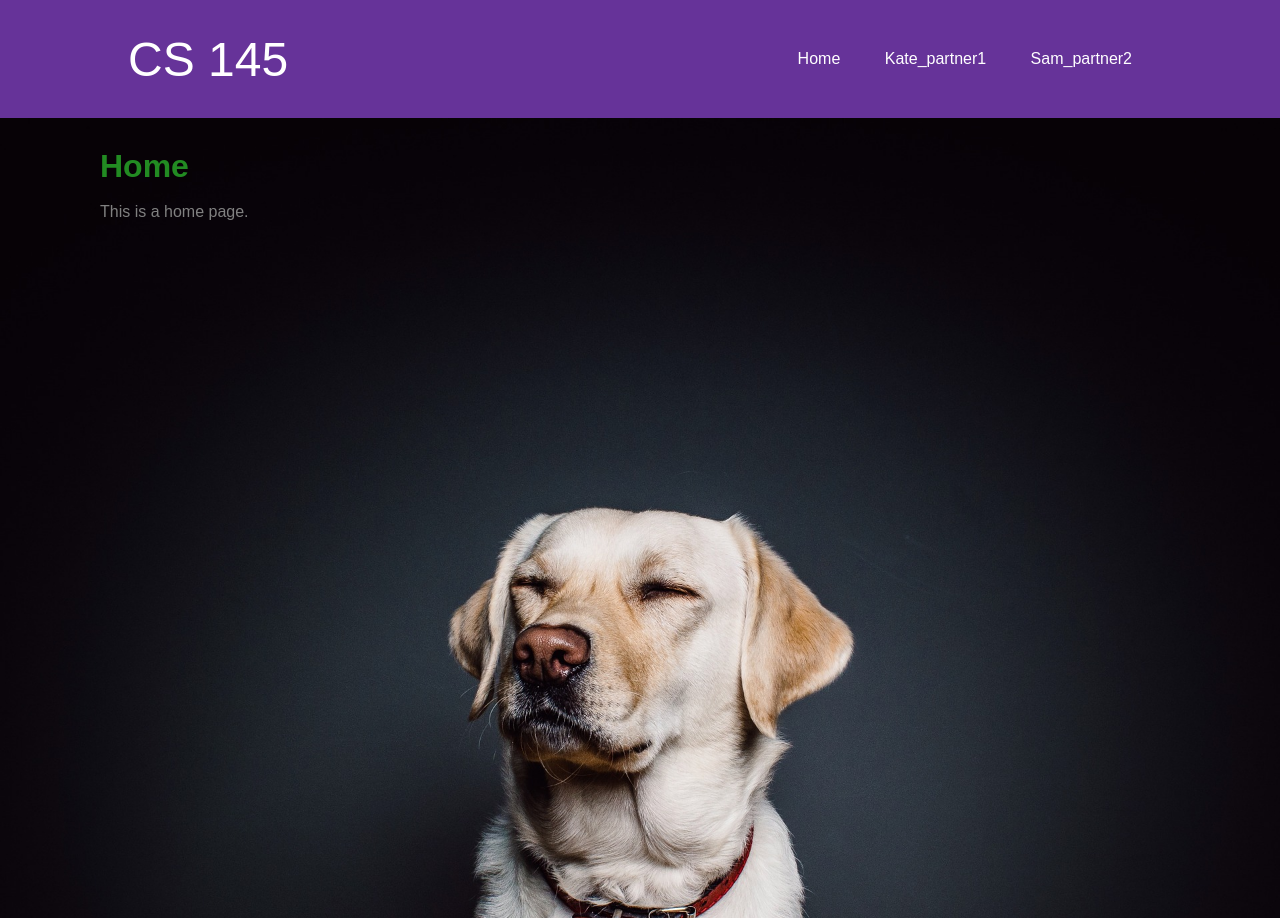
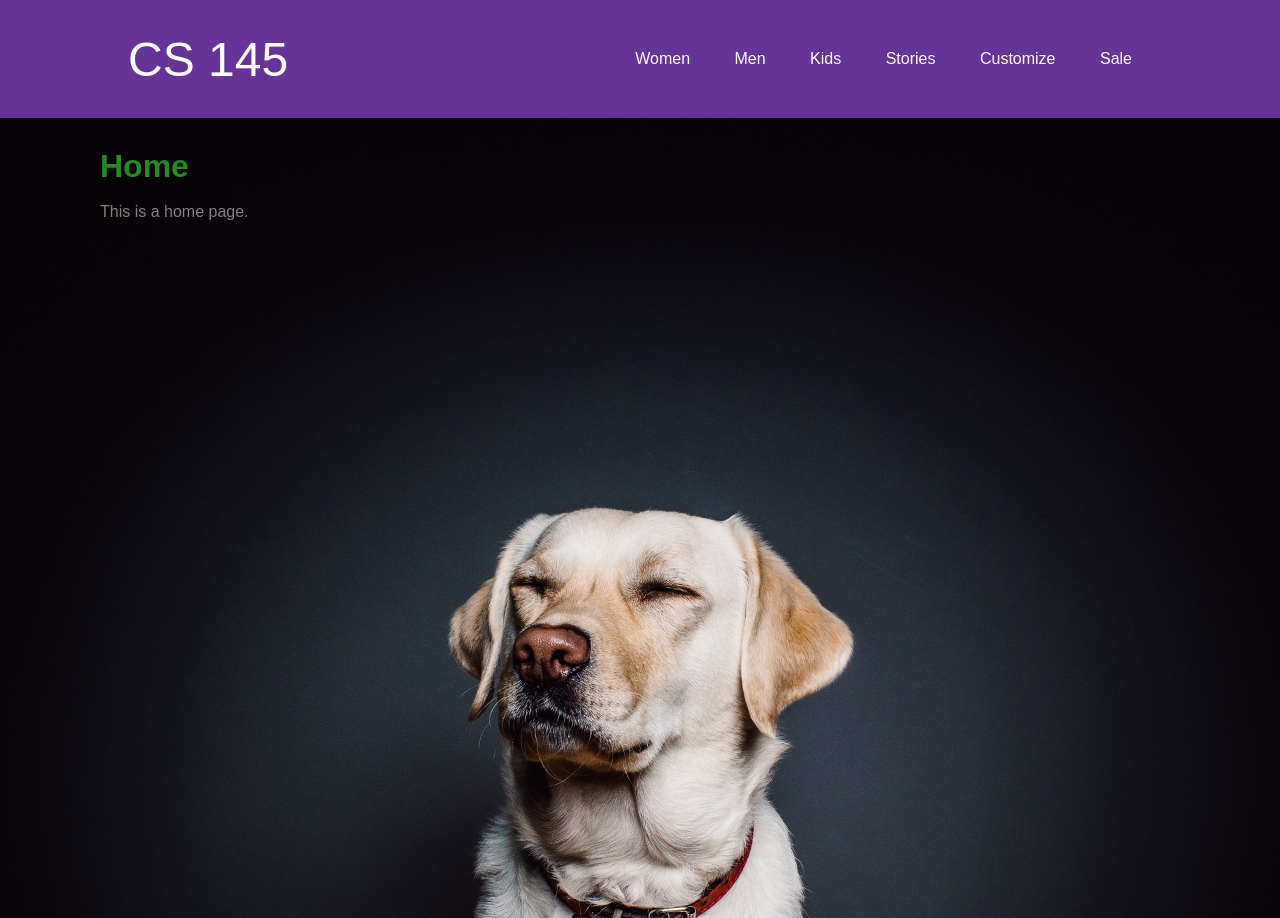
Before and after one commit to Kstall23/cs145, a plain HTML site: page customize.html in a window 1280 px wide. Drawn offline with Linux system fonts and the light colour scheme; files that its build step writes are made by us from their sources; files whose address does not match are found by name.

Commit message:
Add files via upload

```diff
--- a/customize.html
+++ b/customize.html
@@ -14,9 +14,12 @@
         <a href="../index.html" id="logo">CS&nbsp;145</a>
         <nav>
             <ul>
-                <li><a href="home.html">Home</a></li>
-                <li><a href="kate.html">Kate_partner1</a></li>
-                <li><a href="sam.html">Sam_partner2</a></li>
+                <li><a href="html/women.html">Women</a></li>
+                <li><a href="html/men.html">Men</a></li>
+                <li><a href="html/kids.html">Kids</a></li>
+                <li><a href="html/stories.html">Stories</a></li>
+                <li><a href="html/customize.html">Customize</a></li>
+                <li><a href="html/sale.html">Sale</a></li>
             </ul>
         </nav>
 
```
